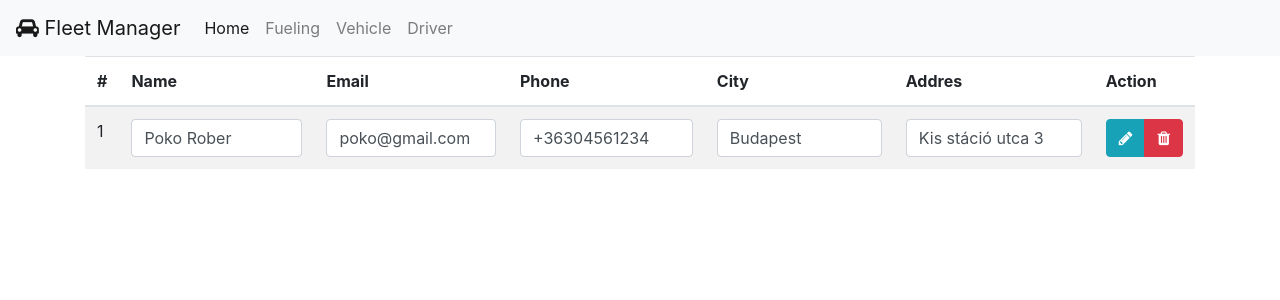
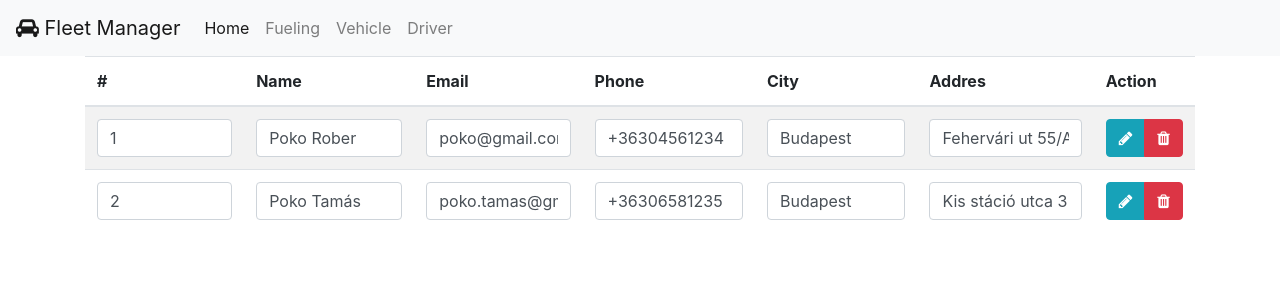
Before and after one commit to pokorobi/Fleet-Manager, an Angular app: page / in a window 1280 px wide. Shown: the top 300 px of the page. Built offline with nearby package versions, Linux system fonts and the light colour scheme.

Commit message:
Step11: ngFor (20)

```diff
--- a/src/app/part/data-table/data-table.component.html
+++ b/src/app/part/data-table/data-table.component.html
@@ -11,22 +11,9 @@
         </tr>
     </thead>
     <tbody>
-        <tr>
-            <td>{{list[0].id}}</td>
-            <td>
-                <app-data-cell [cellValue]="list[0].name"></app-data-cell>
-            </td>
-            <td>
-                <app-data-cell [cellValue]="list[0].email"></app-data-cell>
-            </td>
-            <td>
-                <app-data-cell [cellValue]="list[0].phone"></app-data-cell>
-            </td>
-            <td>
-                <app-data-cell [cellValue]="list[0].city"></app-data-cell>
-            </td>
-            <td>
-                <app-data-cell [cellValue]="list[0].addres"></app-data-cell>
+        <tr *ngFor = "let row of list">
+            <td *ngFor = "let col of cols">
+                <app-data-cell [cellValue]="row[col.key]"></app-data-cell>
             </td>
             <td>
                 <div class="btn-group">
--- a/src/app/service/base.service.ts
+++ b/src/app/service/base.service.ts
@@ -12,8 +12,16 @@ export class BaseService {
         email: "poko@gmail.com",
         phone: "+36304561234",
         city: "Budapest",
+        addres: "Fehervári ut 55/A",
+      },
+      {
+        id: 2,
+        name: "Poko Tamás",
+        email: "poko.tamas@gmail.com",
+        phone: "+36306581235",
+        city: "Budapest",
         addres: "Kis stáció utca 3",
-      }
+      },
     ],
     vehicles: [
       {
```
